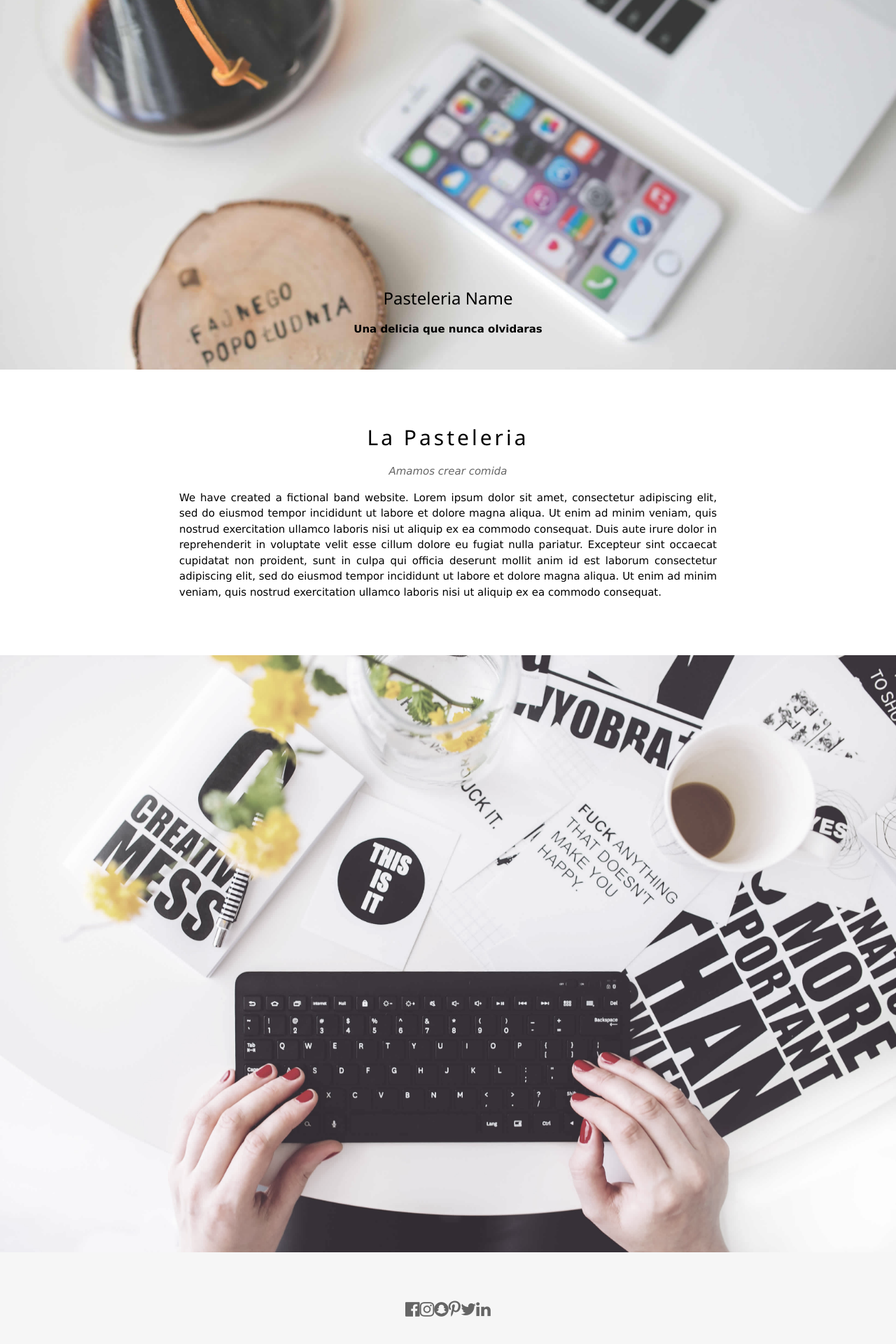
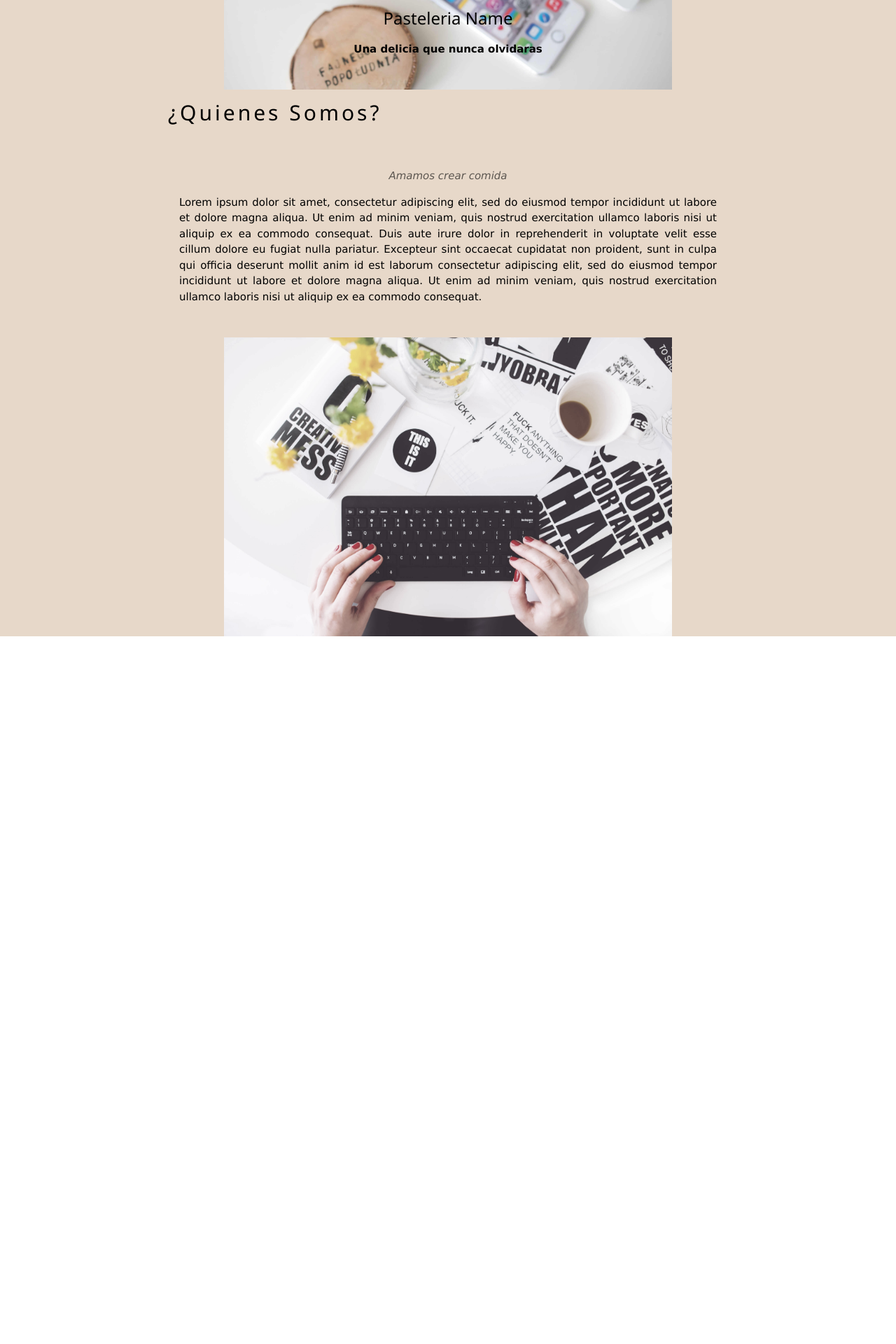
Before and after one commit to PatoGuereque/ProyectoFinalEYAP, a React (Create React App) app in the folder front/: page / in a window 1280 px wide. Shown: the part 320-2240 px from the top of the page at 70% size. After the commit the page ends 1229 px from the top, so only its background shows below. Built offline with nearby package versions, Linux system fonts and the light colour scheme.

Commit message:
changes to background and style of initial page

```diff
--- a/front/src/views/home.js
+++ b/front/src/views/home.js
@@ -5,39 +5,33 @@ import ultima from './images/ultima.jpg';
 
 const Home = () => {
   return (
-	<div style={{position: 'flexible'}}>
+	<div style={{'background-color':'#E7D8C9'}}>
 		<link rel="stylesheet" href="https://www.w3schools.com/w3css/4/w3.css"/>
 		<link rel="stylesheet" href="https://fonts.googleapis.com/css?family=Lato"/>
 		<link rel="stylesheet" href="https://cdnjs.cloudflare.com/ajax/libs/font-awesome/4.7.0/css/font-awesome.min.css"/>
 		<div class="w3-content" style={{'max-width':'2000px'}}>
 
-			<div class="w3-display-container w3-center">
-				<img src={primera} alt="primera" style={{'width':'100%','display': 'block'}}/>
+			<div class="w3-center w3-display-container ">
+				<img src={primera} alt="primera" style={{'width':'50%','display': 'block', 'margin-left':'auto', 'margin-right':'auto'}}/>
 				<div class="w3-display-bottommiddle w3-container w3-text-white w3-padding-32 w3-hide-small" >
 				  <h3 style={{'color':'black'}}>Pasteleria Name</h3>
 				  <p style={{'color':'black'}}><b>Una delicia que nunca olvidaras</b></p>
 				</div>
 			</div>
 
-			<div class="w3-container w3-content w3-center w3-padding-64" style={{'max-width':'800px'}} id="band">
-				<h2 class="w3-wide">La Pasteleria</h2>
-				<p class="w3-opacity"><i>Amamos crear comida</i></p>
-				<p class="w3-justify">We have created a fictional band website. Lorem ipsum dolor sit amet, consectetur adipiscing elit, sed do eiusmod tempor incididunt ut labore et dolore magna aliqua. Ut enim ad minim veniam, quis nostrud exercitation ullamco laboris nisi ut aliquip
-				  ex ea commodo consequat. Duis aute irure dolor in reprehenderit in voluptate velit esse cillum dolore eu fugiat nulla pariatur. Excepteur sint occaecat cupidatat non proident, sunt in culpa qui officia deserunt mollit anim id est laborum consectetur
-				  adipiscing elit, sed do eiusmod tempor incididunt ut labore et dolore magna aliqua. Ut enim ad minim veniam, quis nostrud exercitation ullamco laboris nisi ut aliquip ex ea commodo consequat.</p>
+			<div class=" w3-content" style={{'max-width':'800px'}}>
+				<h2 class="w3-wide">¿Quienes Somos?</h2>
+				<div class=" w3-container w3-center w3-padding-32">
+					<p class="w3-opacity"><i>Amamos crear comida</i></p>
+					<p class="w3-justify">Lorem ipsum dolor sit amet, consectetur adipiscing elit, sed do eiusmod tempor incididunt ut labore et dolore magna aliqua. Ut enim ad minim veniam, quis nostrud exercitation ullamco laboris nisi ut aliquip
+					  ex ea commodo consequat. Duis aute irure dolor in reprehenderit in voluptate velit esse cillum dolore eu fugiat nulla pariatur. Excepteur sint occaecat cupidatat non proident, sunt in culpa qui officia deserunt mollit anim id est laborum consectetur
+					  adipiscing elit, sed do eiusmod tempor incididunt ut labore et dolore magna aliqua. Ut enim ad minim veniam, quis nostrud exercitation ullamco laboris nisi ut aliquip ex ea commodo consequat.</p>
+					</div>
 			</div>
 
 
-		<img src={ultima} alt="foto de final" class="w3-image w3-greyscale-min" style={{width:'100%'}}/>
+			<img src={ultima} alt="foto de final" class="w3-image w3-greyscale-min" style={{'width':'50%','display': 'block', 'margin-left':'auto', 'margin-right':'auto'}}/>
 
-		<footer class="w3-container w3-padding-64 w3-center w3-opacity w3-light-grey w3-xlarge">
-		  <i class="fa fa-facebook-official w3-hover-opacity"></i>
-		  <i class="fa fa-instagram w3-hover-opacity"></i>
-		  <i class="fa fa-snapchat w3-hover-opacity"></i>
-		  <i class="fa fa-pinterest-p w3-hover-opacity"></i>
-		  <i class="fa fa-twitter w3-hover-opacity"></i>
-		  <i class="fa fa-linkedin w3-hover-opacity"></i>
-		</footer>
 		</div>
 	</div>
   );
```
